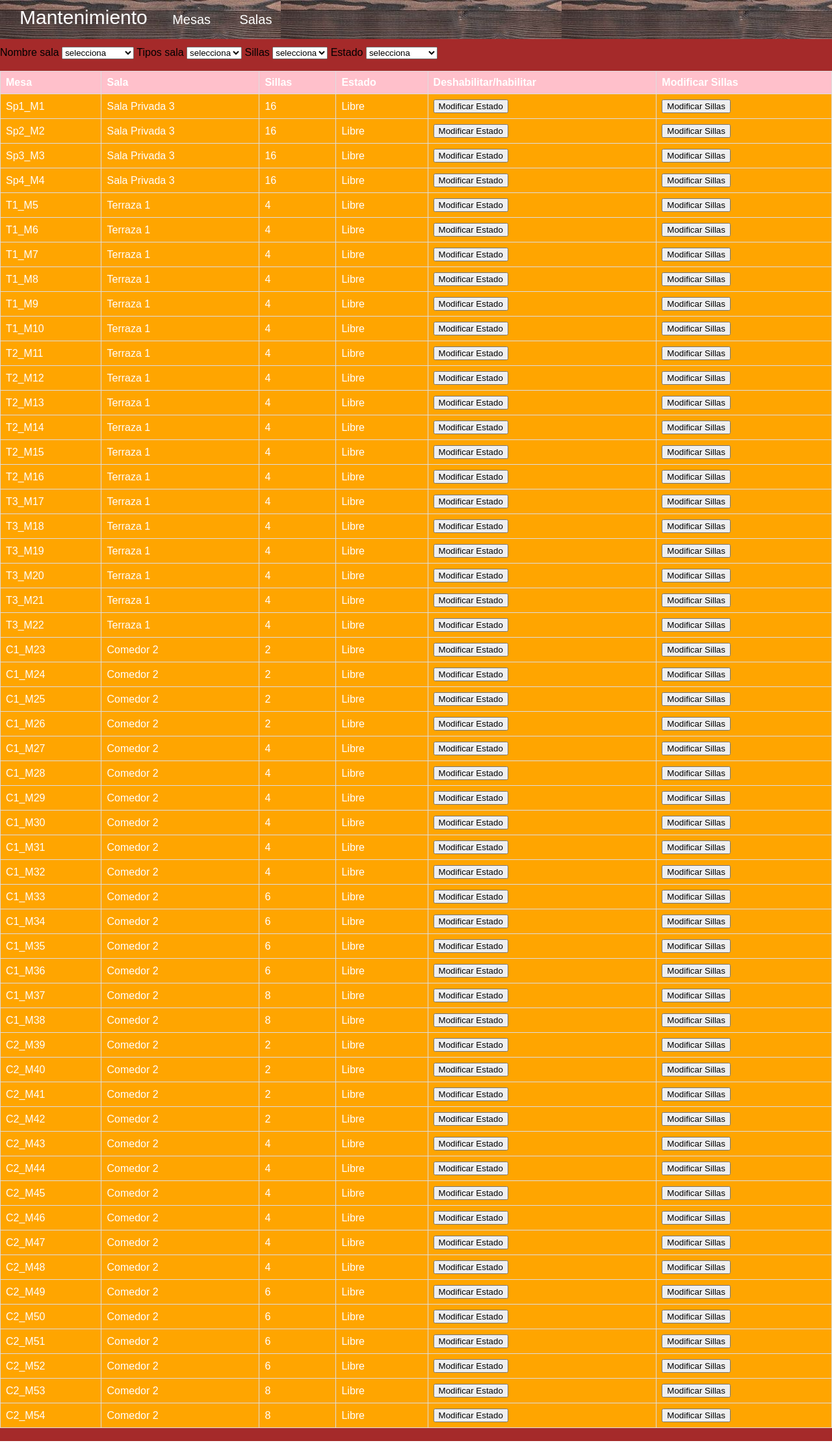
After one commit to AlbertoPedruscos/Proyecto-2, a PHP site: page /php/homeMa.php in a window 1280 px wide, after a click on "Mesas". The commit adds this page. Shown: the whole page at 65% size. Run offline with PHP 8.4, Linux system fonts and the light colour scheme; data comes from the database, SQL or seed files in the repository; both versions use the stored data as it was after the commit; data that the repository does not hold is empty.

Commit message:
Add files via upload

```diff
--- a/php/connection.php
+++ b/php/connection.php
@@ -10,6 +10,6 @@
       $conn = @mysqli_connect($dbserver, $dbuser, $dbpwd, $dbbasedatos);
 
    } catch (Exception $e) {
-      echo ("Error: " . $e->getMessage());
-      die();
+      header('Location: ../fallo.html');
+      exit();
    }
--- /dev/null
+++ b/php/homeMa.php
@@ -0,0 +1,236 @@
+<?php
+    include './connection.php';
+?>
+<!DOCTYPE html>
+<html lang="en">
+<head>
+    <meta charset="UTF-8">
+    <meta name="viewport" content="width=device-width, initial-scale=1.0">
+    <title>Restaurante</title>
+    <style>
+        body{
+            margin: 0px;
+            font-family: 'Poppins', sans-serif;
+            background-color: orangered;
+            background-image: url(../images/fondo.jpg);
+            background-size: cover;
+        }
+        /* Estilo básico para la tabla */
+        table {
+            width: 100%;
+            border-collapse: collapse;
+            margin-bottom: 20px;
+        }
+
+        /* Estilo para las celdas del encabezado */
+        th {
+            color: white;
+            background-color: pink;
+        }
+
+        /* Estilo para todas las celdas */
+        td, th {
+            border: 1px solid #dddddd;
+            text-align: left;
+            padding: 8px;
+        }
+
+        /* Cambia el color de fondo de las filas alternas (opcional) */
+        tr {
+            background-color: orange;
+            color: white;
+        }
+
+        /* Hover sobre las filas (opcional) */
+        tr:hover {
+            background-color: yellow;
+        }
+        .nav{
+            padding: 10px;
+            padding-left: 30px;
+            font-size: 30px;
+            height: 40px;
+            width: 110%;
+            position: fixed;
+            background-image: url(../images/madera.jpg);
+            background-color: brown;
+            color: white;
+        }
+        .buN{
+            cursor: pointer;
+            padding-left: 30px;
+            font-size: 20px;
+            background-color: transparent;
+            color: white;
+            border: none;
+        }
+        select{
+            cursor: pointer;
+        }
+        .tab{
+            background-color: brown;
+            border-bottom: solid white;
+        }
+        #sal{
+            display: none;
+        }
+        #mes{
+            display: none;
+        }
+    </style>
+</head>
+<body>
+    <div class="nav">
+        <label for="">Mantenimiento</label>
+        <button onclick="mesas()" class="buN">Mesas</button>
+        <button onclick="salas()" class="buN">Salas</button>
+    </div>
+    <div class="tab" id="mes">
+        <br>
+        <br>
+        <br>
+        <br>
+        <form action="" method="post">
+            <label for="">Nombre sala</label>
+            <select name="id_sala" id="id_sala">
+                <option value="">selecciona</option>
+                <?php
+                $mostrar = "SELECT tbl_salas.id_sala, tbl_salas.nombre_sala, tbl_tipos_salas.nombre_tipos FROM tbl_salas INNER JOIN tbl_tipos_salas ON tbl_salas.id_tipos_sala = tbl_tipos_salas.id_tipos";
+                $stmt = mysqli_stmt_init($conn);
+                mysqli_stmt_prepare($stmt, $mostrar);
+                mysqli_stmt_execute($stmt);
+                $result = mysqli_stmt_get_result($stmt);
+                while ($row = mysqli_fetch_assoc($result)) {
+                    $tabla = $row['nombre_tipos'] . " " . $row['nombre_sala'];
+                    echo "<option value='" . $row['id_sala'] . "'>" . $tabla . "</option>";
+                }
+                mysqli_stmt_close($stmt);
+                ?>
+            </select>
+            <label for="">Tipos sala</label>
+            <select name="" id="">
+                <option value="">selecciona</option>
+            </select>
+            <label for="">Sillas</label>
+            <select name="" id="">
+                <option value="">selecciona</option>
+            </select>
+            <label for="">Estado</label>
+            <select name="" id="">
+                <option value="">selecciona</option>
+                <?php
+                $mostrar = "SELECT id_estado, estado_nombre FROM tbl_estado";
+                $stmt = mysqli_stmt_init($conn);
+                mysqli_stmt_prepare($stmt, $mostrar);
+                mysqli_stmt_execute($stmt);
+                $result = mysqli_stmt_get_result($stmt);
+                while ($row = mysqli_fetch_assoc($result)) {
+                    $tabla = $row['nombre_tipos'] . " " . $row['nombre_sala'];
+                    echo "<option value='" . $row['id_estado'] . "'>" . $row['estado_nombre'] . "</option>";
+                }
+                mysqli_stmt_close($stmt);
+                ?>
+            </select>
+        </form>
+        <br>
+        <table>
+            <thead>
+                <tr>
+                    <th>Mesa</th>
+                    <th>Sala</th>
+                    <th>Sillas</th>
+                    <th>Estado</th>
+                    <th>Deshabilitar/habilitar</th>
+                    <th>Modificar Sillas</th>
+                </tr>
+            </thead>
+            <tbody>
+            <?php
+                $mostrar = "SELECT tbl_mesas.nombre_mesa, tbl_mesas.sillas, tbl_estado.estado_nombre, tbl_salas.id_sala, tbl_salas.nombre_sala
+                FROM tbl_mesas
+                INNER JOIN tbl_estado ON tbl_mesas.id_estado_mesa = tbl_estado.id_estado
+                INNER JOIN tbl_salas ON tbl_mesas.id_sala_mesa = tbl_salas.id_sala
+                INNER JOIN tbl_tipos_salas ON tbl_salas.id_tipos_sala = tbl_tipos_salas.id_tipos";
+                $stmt20 = mysqli_stmt_init($conn);
+                mysqli_stmt_prepare($stmt20, $mostrar);
+                mysqli_stmt_execute($stmt20);
+                $result = mysqli_stmt_get_result($stmt20);
+                while ($row = mysqli_fetch_assoc($result)) {
+                    echo "<tr>";
+                    echo "<td>" . $row['nombre_mesa'] . "</td>";
+                    $primera_letra = strtoupper(substr($row['nombre_mesa'], 0, 1));
+                    if ($primera_letra == 'T') {
+                        $tabla = "Terraza " . $row['nombre_sala'];
+                    }
+                    elseif ($primera_letra == 'C') {
+                        $tabla = "Comedor " . $row['nombre_sala'];
+                    }
+                    elseif ($primera_letra == 'S') {
+                        $tabla = "Sala Privada " . $row['nombre_sala'];
+                    }
+                    echo "<td>" . $tabla . "</td>";
+                    echo "<td>" . $row['sillas'] . "</td>";
+                    echo "<td>" . $row['estado_nombre'] . "</td>";
+                    echo "<td><button>Modificar Estado</button></td>";
+                    echo "<td><button>Modificar Sillas</button></td>";
+                }
+                mysqli_stmt_close($stmt20);
+                mysqli_close($conn);
+            ?>
+            </tbody>
+        </table>
+    </div>
+
+    <div id="sal" class="tab">
+    <br>
+    <br>
+    <br>
+    <br>
+    <form action="" method="post">
+        <label for="">Nombre sala</label>
+        <select name="id_sala" id="id_sala">
+            <option value="">selecciona</option>
+            <?php
+
+            ?>
+        </select>
+        <label for="">Tipos sala</label>
+        <select name="tipo_sala" id="tipo_sala">
+            <option value="">selecciona</option>
+        </select>
+    </form>
+    <br>
+        <table>
+            <thead>
+                <tr>
+                    <th>Sala</th>
+                    <th>Tipos</th>
+                    <th>Aforo</th>
+                    <th>Estado</th>
+                    <th>Deshabilitar/habilitar</th>
+                    <th>Modificar Sillas</th>
+                </tr>
+            </thead>
+            <tbody>
+            <?php
+            $mostrar2 ="SELECT tbl_sala.nombre_sala, tbl_tipos_salas.nombre_tipos, tbl_tipos_salas.aforo FROM tbl_salas INNER JOIN tbl_tipos_salas ON tbl_salas.id_tipos_sala = tbl_tipos_salas.id_tipos";
+
+            ?>
+            </tbody>
+        </table>
+    </div>
+
+</body>
+</html>
+<script>
+    var mes = document.getElementById('mes');
+    var sal = document.getElementById('sal');
+    function mesas(){
+       mes.style.display="block";
+       sal.style.display="none";
+    }
+    function salas(){
+       mes.style.display="none";
+       sal.style.display="block";
+    }
+</script>
--- a/php/login.php
+++ b/php/login.php
@@ -30,15 +30,15 @@ if (!isset($_POST['login'])) {
                 exit();
             }
             elseif ($rol=='3'){
-                header('Location: ../php/home.php');
+                header('Location: ../php/homeCh.php');
                 exit();
             }
             elseif ($rol=='4'){
-                header('Location: ../php/home.php');
+                header('Location: ../php/homeMa.php');
                 exit();
             }
             elseif ($rol=='1'){
-                header('Location: ../php/home.php');
+                header('Location: ../php/homeAd.php');
                 exit();
             }
         } else {
```
Also changed, not shown: db_restaurante.sql (+49 -48 lines), fallo.html (added, +44 -0 lines), php/homeAd.php (added, +14 -0 lines), php/homeCh.php (added, +11 -0 lines), php/rol.php (+4 -4 lines), images/mante.png (added).
